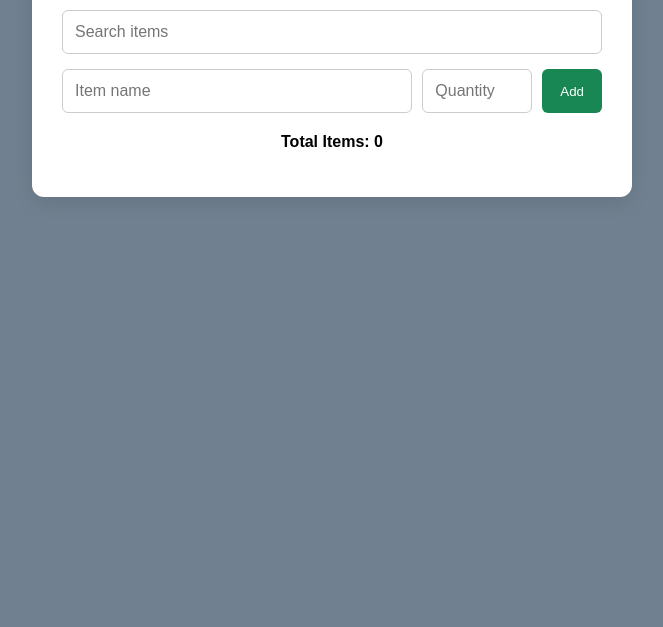
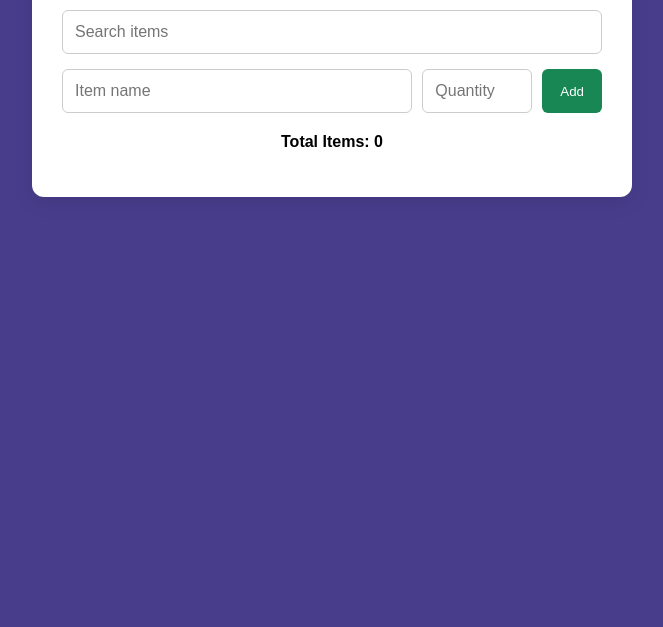
Before and after one commit to edomobi-31/shopping-list-app, a plain HTML site: page index.html in a window 1280 px wide. Shown: the part 173-800 px from the top of the page, without its empty margins (308-971 px from the left). Drawn offline with Linux system fonts and the light colour scheme.

Commit message:
change background

```diff
--- a/style.css
+++ b/style.css
@@ -4,7 +4,7 @@
 
 body {
     font-family: Arial, sans-serif;
-    background-color: slategray;
+    background-color: darkslateblue;
     margin: 0;
     padding: 30px 15px;
 }
```
